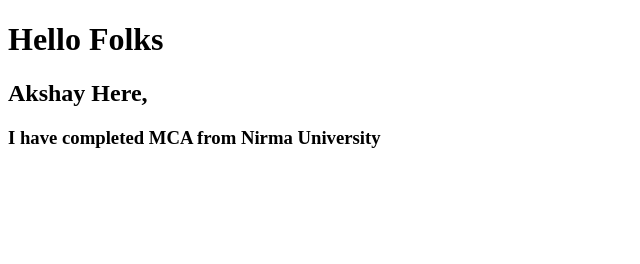
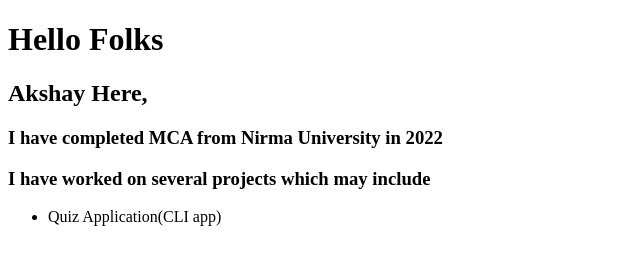
Before and after one commit to ramnaniakshay/AkshayRamnani-Portfolio, a plain HTML site: page Index.html in a window 1280 px wide. Shown: the whole page, without its empty margins (0-640 px from the left). Drawn offline with Linux system fonts and the light colour scheme.

Commit message:
feat: Added some project details

```diff
--- a/Index.html
+++ b/Index.html
@@ -5,6 +5,10 @@
 <body>
     <h1>Hello Folks</h1>
     <h2>Akshay Here,</h2>
-    <h3>I have completed MCA from Nirma University</h3>
+    <h3>I have completed MCA from Nirma University in 2022</h3>
+    <h3>I have worked on several projects which may include</h3>
+    <ul>
+        <li> Quiz Application(CLI app)</li>
+    </ul>
 </body>
 </html>
```
